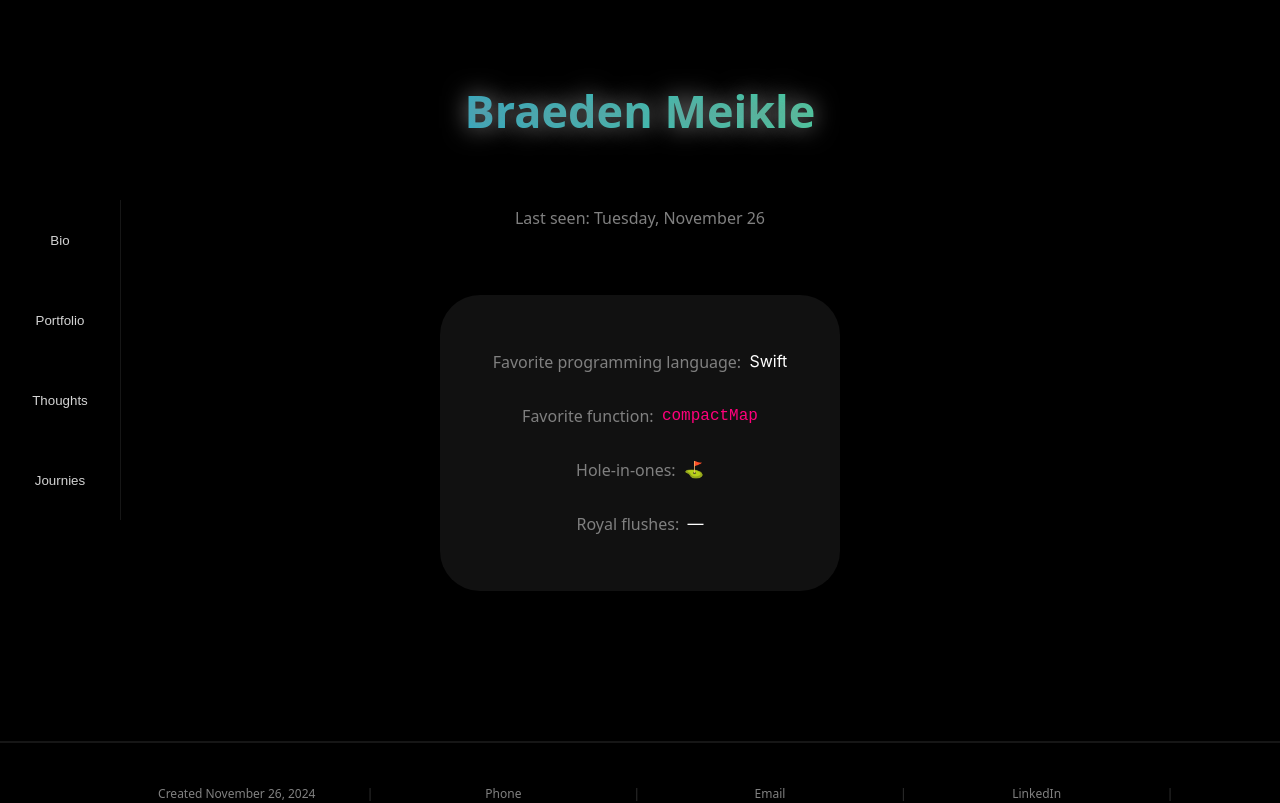
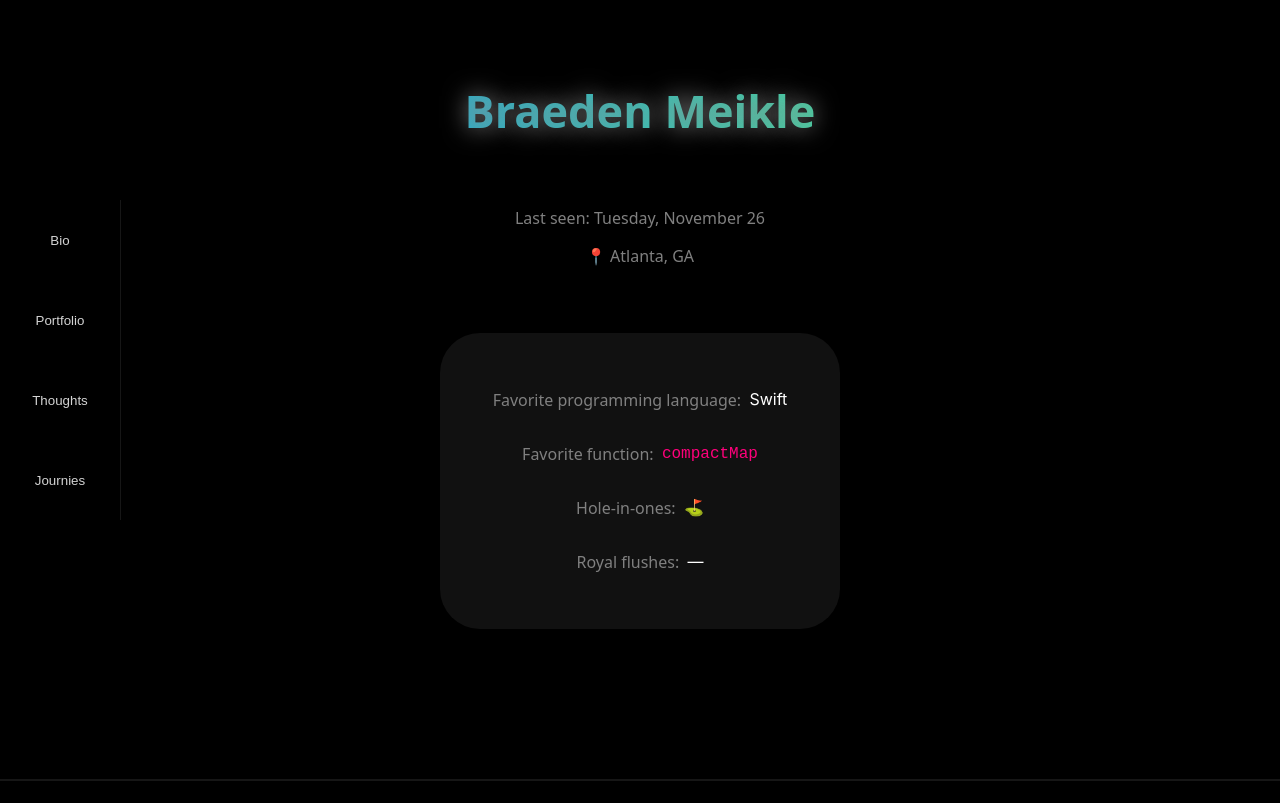
Before and after one commit to bmeikle56/braeden-meikle-site, a React (Create React App) app: page / in a window 1280 px wide. Shown: the top 803 px of the page. Built offline with nearby package versions, Linux system fonts and the light colour scheme.

Commit message:
Add location tracker

```diff
--- a/src/App.js
+++ b/src/App.js
@@ -8,6 +8,7 @@ function Body() {
       <AnimatedSidebar/>
       <Title/>
       <EditTracker/>
+      <LocationTracker/>
       <Canvas/>
       <VDivider/>
       <Footer/>
@@ -100,14 +101,23 @@ function Sidebar() {
 function Title() { return <h1 className='title'>Braeden Meikle</h1> }
 
 const lastEditDate = 'Tuesday, November 26'
+const location = 'Atlanta, GA'
 const favoriteProgrammingLanguage = 'Swift'
 const favoriteFunction = 'compactMap'
 const favoriteFunctionLink = 'https://developer.apple.com/documentation/swift/sequence/compactmap(_:)'
 
 function EditTracker() {
   return (
-    <div style={{textAlign:'center', paddingTop:'20px', paddingBottom:'50px'}}>
+    <div style={{textAlign:'center', paddingTop:'20px'}}>
       <p className='tracker'>Last seen: {lastEditDate}</p>
+    </div>
+  )
+}
+
+function LocationTracker() {
+  return (
+    <div style={{textAlign:'center', paddingBottom:'50px'}}>
+      <p className='tracker'>&#128205; {location}</p>
     </div>
   )
 }
```
